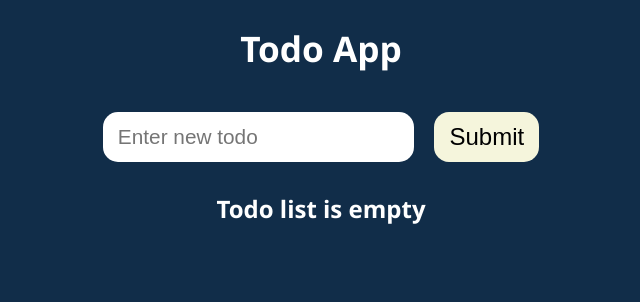
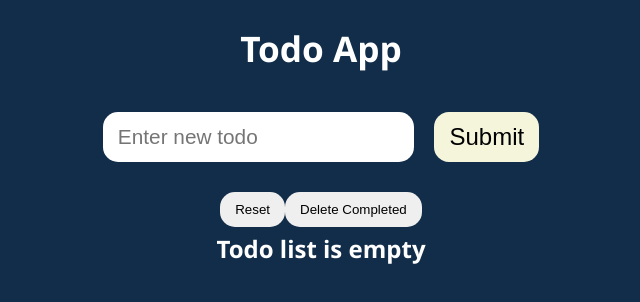
Before and after one commit to YaroslavKashkarov/todo-my-app, a React (Create React App) app: page / in a window 1280 px wide. Shown: the top 302 px of the page, without its empty margins (319-959 px from the left). Built offline with nearby package versions, Linux system fonts and the light colour scheme.

Commit message:
created the file TodosActions.js and included her into component App.js

```diff
--- a/src/App.js
+++ b/src/App.js
@@ -4,6 +4,10 @@ import {v4 as uuidv4} from 'uuid'
 import './App.css'
 import TdodForm from './components/Todos/TodoForm'
 import TodoList from './components/Todos/TodoList'
+// @ts-ignore
+import {ImOpt} from 'react-icons/im'
+// @ts-ignore
+import TodoActions from './components/Todos/TodosActions'
 
 function App() {
   const [todos, setTodos] = useState([])
@@ -28,9 +32,13 @@ function App() {
 
   // @ts-ignore
   const toggleTodoHandler = (id) => {
+    // @ts-ignore
     setTodos(todos.map((todo) =>
+      // @ts-ignore
       todo.id === id
+        // @ts-ignore
         ? {...todo, isCompleted: !todo.isCompleted}
+        // @ts-ignore
         : {...todo}
     ))
   }
@@ -38,6 +46,7 @@ function App() {
   return (<div className="App">
     <h1>Todo App</h1>
     <TdodForm addTodo={addTodoHandler} />
+    <TodoActions />
     <TodoList toggleTodo={toggleTodoHandler} todos={todos} deleteTodo={deleteTodoHandler} />
   </div>)
 }
--- /dev/null
+++ b/src/components/Todos/TodosActions.js
@@ -0,0 +1,12 @@
+import React from 'react'
+
+function TodoActions() {
+  return (
+    <React.Fragment>
+      <button>Reset</button>
+      <button>Delete Completed</button>
+    </React.Fragment>
+  )
+}
+
+export default TodoActions
```
Also changed, not shown: src/components/Todos/TodosActions.module.css (added).
